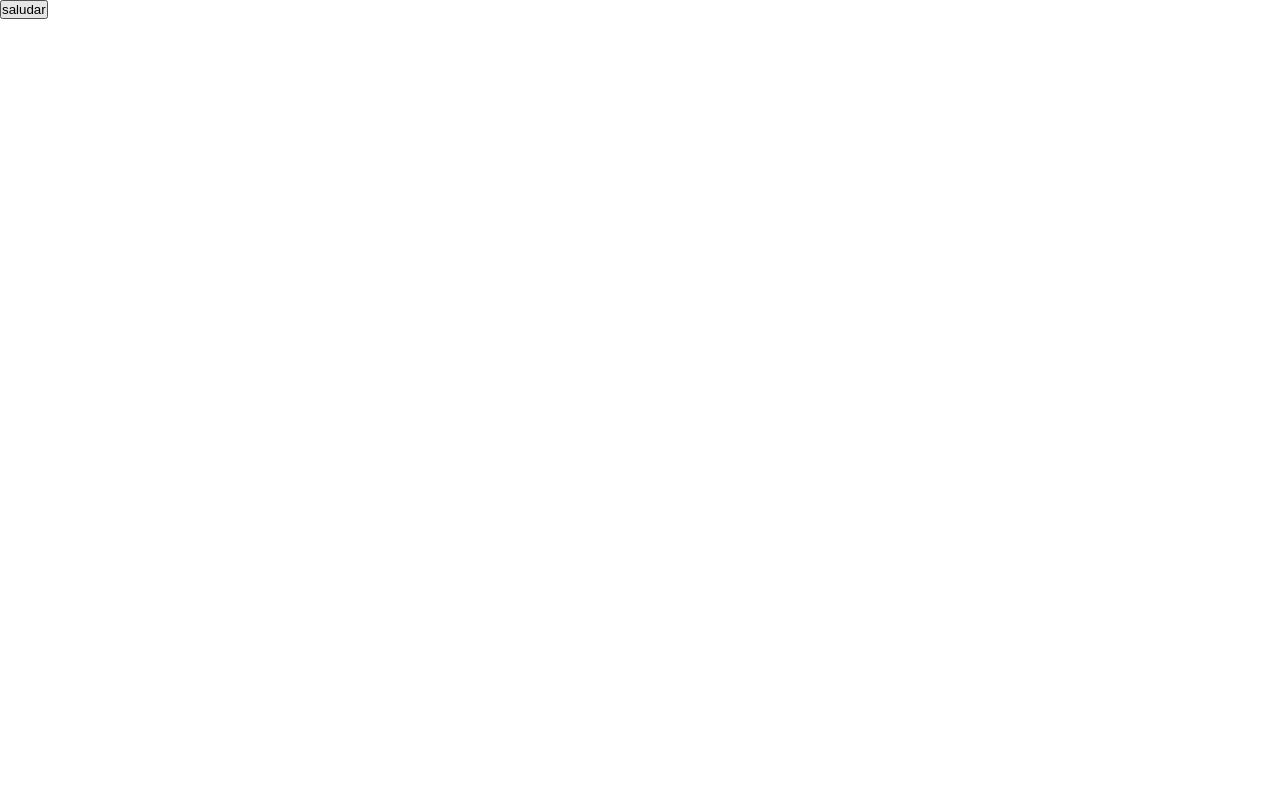
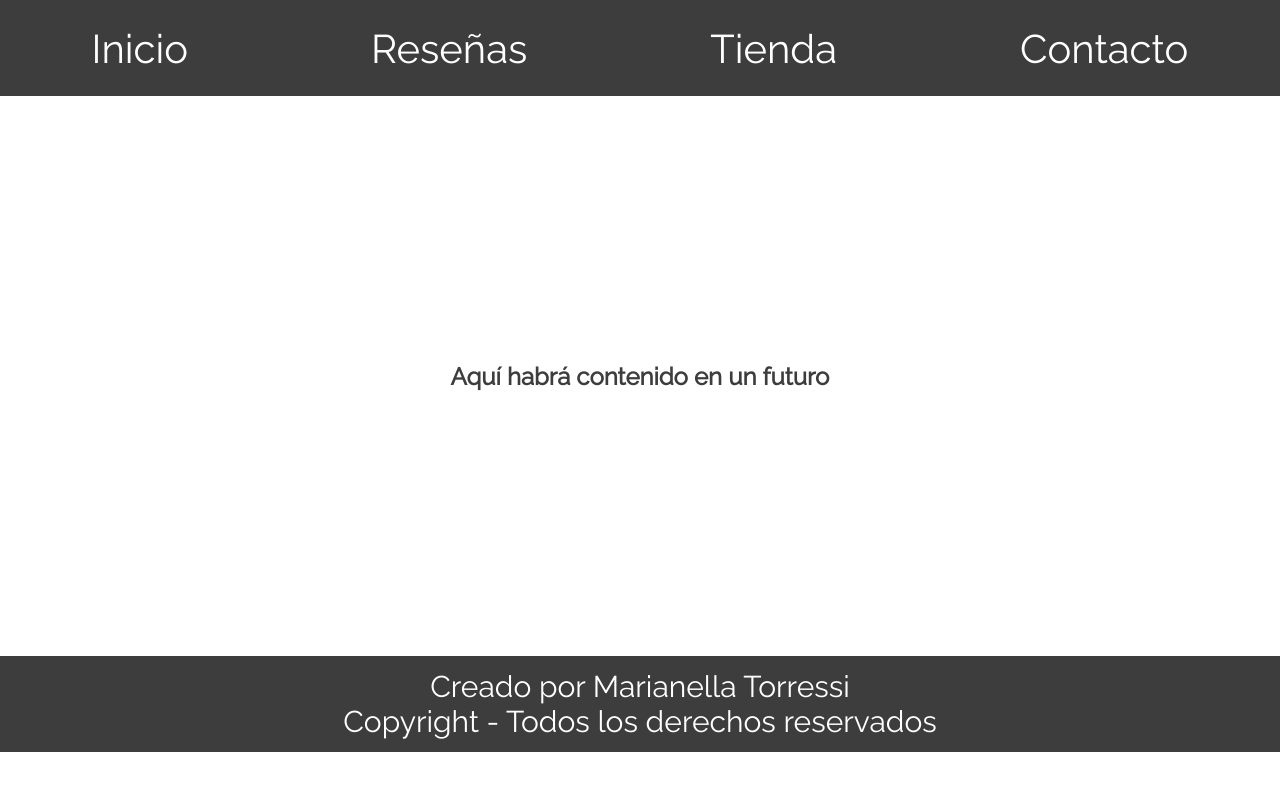
Before and after one commit to marts95/PreEntrega2-Torressi, a React (Vite) app: page / in a window 1280 px wide. Shown: the top 790 px of the page. Built offline with nearby package versions, Linux system fonts and the light colour scheme.

Commit message:
avance con los temas de clase 3

```diff
--- a/src/App.jsx
+++ b/src/App.jsx
@@ -1,10 +1,14 @@
+import {Footer} from "./Footer.jsx";
+import { Home } from "./Home.jsx";
+import { Navbar } from "./Navbar.jsx";
+
 function App() {
-  const saludar = () => {
-    console.log("Hola, como estas? Bienvenido");
-  };
-
   return (
-  <button onClick={saludar}>saludar</button>
+    <>
+      <Navbar />
+      <Home/>
+      <Footer/>
+    </>
   );
 }
 
--- /dev/null
+++ b/src/Footer.css
@@ -0,0 +1,11 @@
+.footer{
+    height: 6rem;
+    display: flex;
+    flex-direction: column;
+    justify-content: center;
+    align-items: center;
+    color: #ffffff;
+    background-color: #3d3d3d;
+    list-style: none;
+    font-size: 30px;
+}
--- /dev/null
+++ b/src/Footer.jsx
@@ -0,0 +1,12 @@
+import "./Footer.css"
+
+export const Footer = () => {
+  return (
+    <>
+      <div className={"footer"}>
+        <p>Creado por Marianella Torressi</p>
+        <p>Copyright - Todos los derechos reservados</p>
+      </div>
+    </>
+  );
+};
--- /dev/null
+++ b/src/Home.css
@@ -0,0 +1,8 @@
+.titulo{
+    display: flex;
+    justify-content: center;
+    align-items: center;
+    color: #3d3d3d;
+    background-color: #ffffff;
+    height: 35rem;
+}
--- /dev/null
+++ b/src/Home.jsx
@@ -0,0 +1,7 @@
+import "./Home.css"
+
+export const Home = () => {
+  return (
+    <h2 className="titulo">Aquí habrá contenido en un futuro</h2>
+  )
+};
--- /dev/null
+++ b/src/Navbar.css
@@ -0,0 +1,11 @@
+.lista{
+    height: 6rem;
+    display: flex;
+    flex-direction: row;
+    justify-content: space-around;
+    align-items: center;
+    color: #ffffff;
+    background-color: #3d3d3d;
+    list-style: none;
+    font-size: 40px;
+}
--- /dev/null
+++ b/src/Navbar.jsx
@@ -0,0 +1,14 @@
+import "./Navbar.css"
+
+export const Navbar = () => {
+  return (
+    <>
+      <ul className="lista">
+        <li>Inicio</li>
+        <li>Reseñas</li>
+        <li>Tienda</li>
+        <li>Contacto</li>
+      </ul>
+    </>
+  );
+};
--- a/src/index.css
+++ b/src/index.css
@@ -1,5 +1,8 @@
-*{
+@import url("https://fonts.googleapis.com/css2?family=Raleway&display=swap");
+
+* {
   margin: 0;
   padding: 0;
   box-sizing: border-box;
+  font-family: "Raleway", sans-serif;
 }
```
